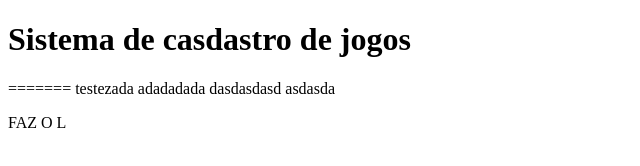
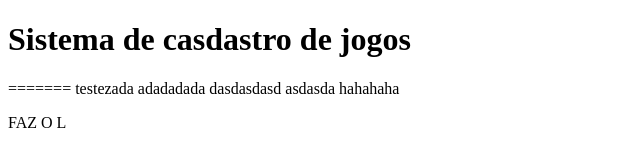
Before and after one commit to sup3rbi3l/sistema-de-cadastro, a plain HTML site: page index.html in a window 1280 px wide. Shown: the full height of the page, 0-640 px from the left. Drawn offline with Linux system fonts and the light colour scheme.

Commit message:
começando o começo

```diff
--- a/index.html
+++ b/index.html
@@ -18,7 +18,7 @@
 testezada
 adadadada
 dasdasdasd asdasda
-
+hahahaha
 <p>FAZ O L</p>
 </body>
 
```
